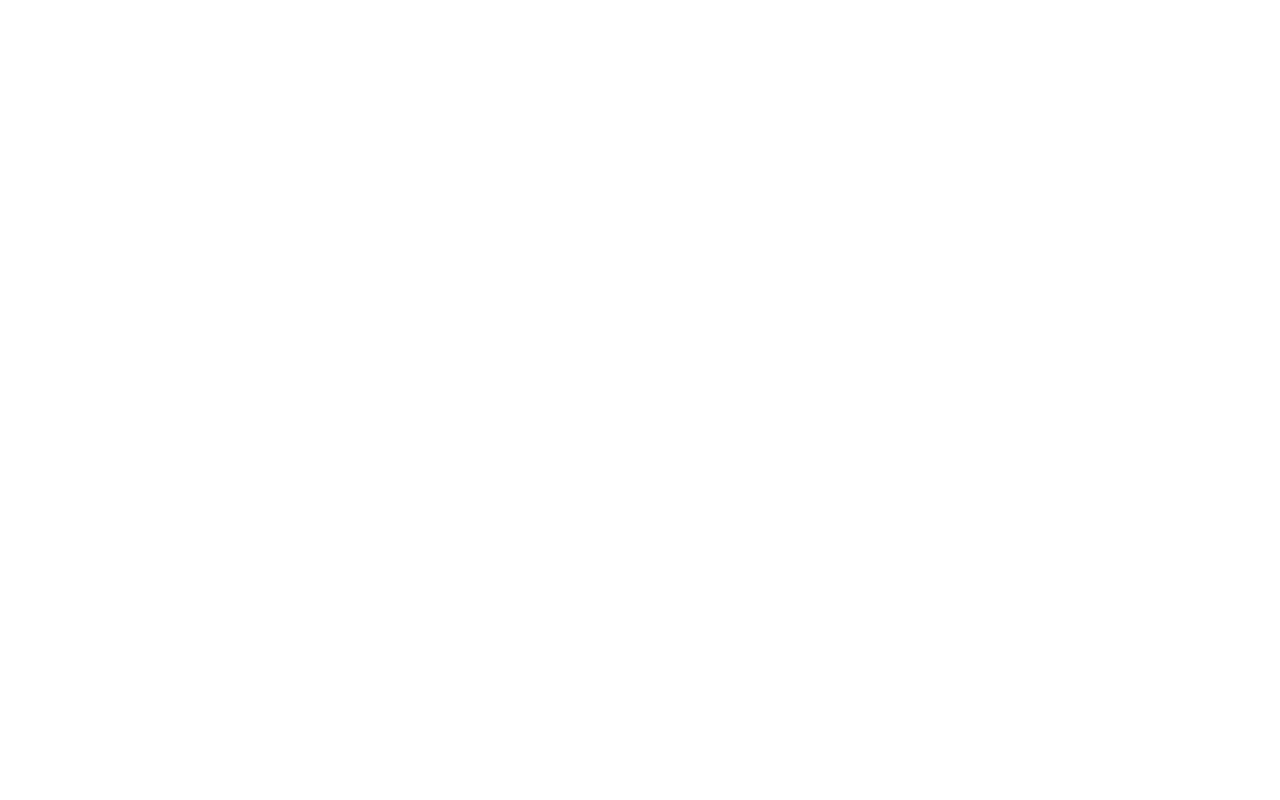
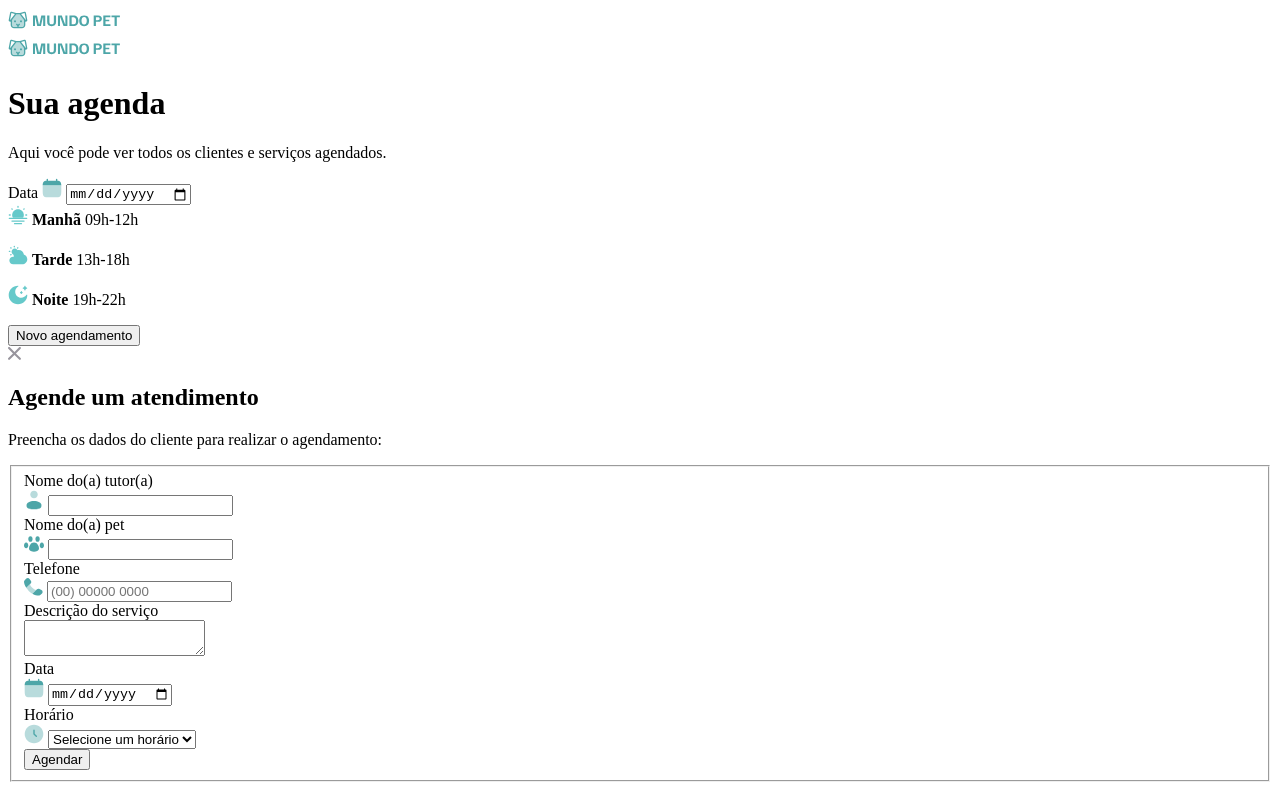
Before and after one commit to isaguili/pet-shop, a plain HTML site: page index.html in a window 1280 px wide. Drawn offline with Linux system fonts and the light colour scheme.

Commit message:
chore: set up base HTML structure and asset directories

```diff
--- a/index.html
+++ b/index.html
@@ -1,11 +1,147 @@
-<!DOCTYPE html>
-<html lang="pt-br">
-<head>
-  <meta charset="UTF-8">
-  <meta name="viewport" content="width=device-width, initial-scale=1.0">
-  <title>Meu Mundo Pet</title>
-</head>
-<body>
+<!doctype html>
+<html lang="en">
+  <head>
+    <link rel="preconnect" href="https://fonts.googleapis.com" />
+    <link rel="preconnect" href="https://fonts.gstatic.com" crossorigin />
+    <meta charset="UTF-8" />
+    <meta name="viewport" content="width=device-width, initial-scale=1.0" />
 
-</body>
+    <title>Meu Mundo Pet</title>
+    <link rel="icon" type="image/x-icon" href="/src/assets/dog.png" />
+
+    <link
+      href="https://fonts.googleapis.com/css2?family=Inter+Tight:ital,wght@0,100..900;1,100..900&family=Inter:ital,opsz,wght@0,14..32,100..900;1,14..32,100..900&display=swap"
+      rel="stylesheet"
+    />
+  </head>
+  <body>
+    <div class="logo-desktop">
+      <img src="/src/assets/logo.svg" alt="logo image" />
+    </div>
+
+    <main class="container">
+      <div class="logo-mobile">
+        <img src="/src/assets/logo.svg" alt="logo image" />
+      </div>
+
+      <div id="app" class="flex-column">
+        <header class="">
+          <h1>Sua agenda</h1>
+          <p>Aqui você pode ver todos os clientes e serviços agendados.</p>
+          <div class="input-wrapper">
+            <label for="date" class="sr-only">Data</label>
+            <i><img src="./src/assets/calendar.svg" alt="Calendário" /></i>
+            <input type="date" id="date" name="date" required />
+          </div>
+        </header>
+
+        <div id="schedule" class="flex-column">
+          <section class="schedule-period" id="morning-period">
+            <div class="period-header">
+              <img src="/src/assets/sun-fog.svg" alt="sun fog" />
+              <strong>Manhã</strong>
+              <span>09h-12h</span>
+            </div>
+            <ul class="cards"></ul>
+          </section>
+
+          <section class="schedule-period flex-column" id="afternoon-period">
+            <div class="period-header">
+              <img src="/src/assets/cloud-sun.svg" alt="cloud sun" />
+              <strong>Tarde</strong>
+              <span>13h-18h</span>
+            </div>
+            <ul class="cards"></ul>
+          </section>
+
+          <section class="schedule-period" id="night-period">
+            <div class="period-header flex-column">
+              <img src="/src/assets/moon-stars.svg" alt="moon stars" />
+              <strong>Noite</strong>
+              <span>19h-22h</span>
+            </div>
+            <ul class="cards"></ul>
+          </section>
+        </div>
+
+        <button id="open-form">Novo agendamento</button>
+
+        <form class="flex-column form-closed">
+          <img
+            src="/src/assets/close-icon.svg"
+            alt="ícone de fechar"
+            id="close-form"
+          />
+          <header>
+            <h2>Agende um atendimento</h2>
+            <p>Preencha os dados do cliente para realizar o agendamento:</p>
+          </header>
+
+          <fieldset id="schedule-data" class="flex-column">
+            <label for="pet-owner">Nome do(a) tutor(a)</label>
+            <div class="input-wrapper">
+              <i><img src="/src/assets/user.svg" alt="Ícone de usuário" /></i>
+              <input type="text" id="pet-owner" name="pet-owner" required />
+            </div>
+
+            <label for="pet-name">Nome do(a) pet</label>
+            <div class="input-wrapper">
+              <i><img src="/src/assets/pet-paw.svg" alt="Ícone de pegada" /></i>
+              <input type="text" id="pet-name" name="pet-name" required />
+            </div>
+
+            <label for="phone">Telefone</label>
+            <div class="input-wrapper">
+              <i><img src="/src/assets/phone.svg" alt="Ícone de telefone" /></i>
+              <input
+                type="tel"
+                id="phone"
+                name="phone"
+                placeholder="(00) 00000 0000"
+                maxlength="15"
+                required
+              />
+            </div>
+
+            <label for="service">Descrição do serviço</label>
+            <div class="input-wrapper">
+              <textarea id="service" name="service" required></textarea>
+            </div>
+
+            <div class="hour-and-date">
+              <div>
+                <label for="schedule-date">Data</label>
+                <div class="input-wrapper">
+                  <i><img src="/src/assets/calendar.svg" alt="Calendário" /></i>
+                  <input
+                    type="date"
+                    id="schedule-date"
+                    name="schedule-date"
+                    required
+                  />
+                </div>
+              </div>
+
+              <div>
+                <label for="schedule-hour">Horário</label>
+                <div class="input-wrapper">
+                  <i><img src="/src/assets/clock.svg" alt="Relógio" /></i>
+                  <select
+                    id="schedule-hour"
+                    name="schedule-hour"
+                    list="hours-list"
+                    required
+                  >
+                    <option value="">Selecione um horário</option>
+                  </select>
+                </div>
+              </div>
+            </div>
+
+            <button id="schedule-submit">Agendar</button>
+          </fieldset>
+        </form>
+      </div>
+    </main>
+  </body>
 </html>
```
Also changed, not shown: src/assets/arrow-icon-light.svg (added), src/assets/arrow-icon.svg (added), src/assets/calendar.svg (added), src/assets/check-icon.svg (added), src/assets/clock.svg (added), src/assets/close-icon.svg (added), src/assets/cloud-sun.svg (added), src/assets/dog.png (added), src/assets/logo.svg (added), src/assets/moon-stars.svg (added), src/assets/pet-paw.svg (added), src/assets/phone.svg (added), src/assets/sun-fog.svg (added), src/assets/user.svg (added).
